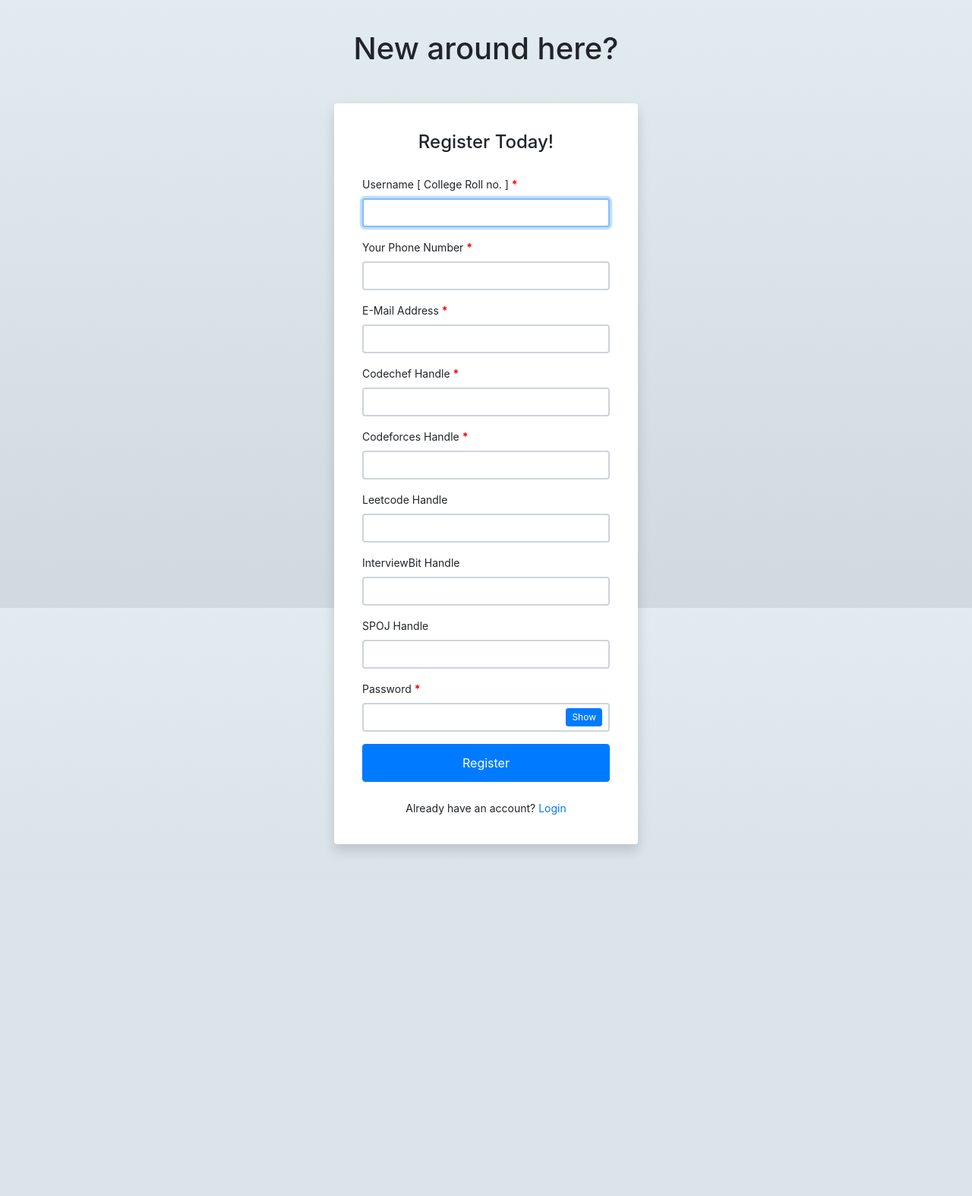
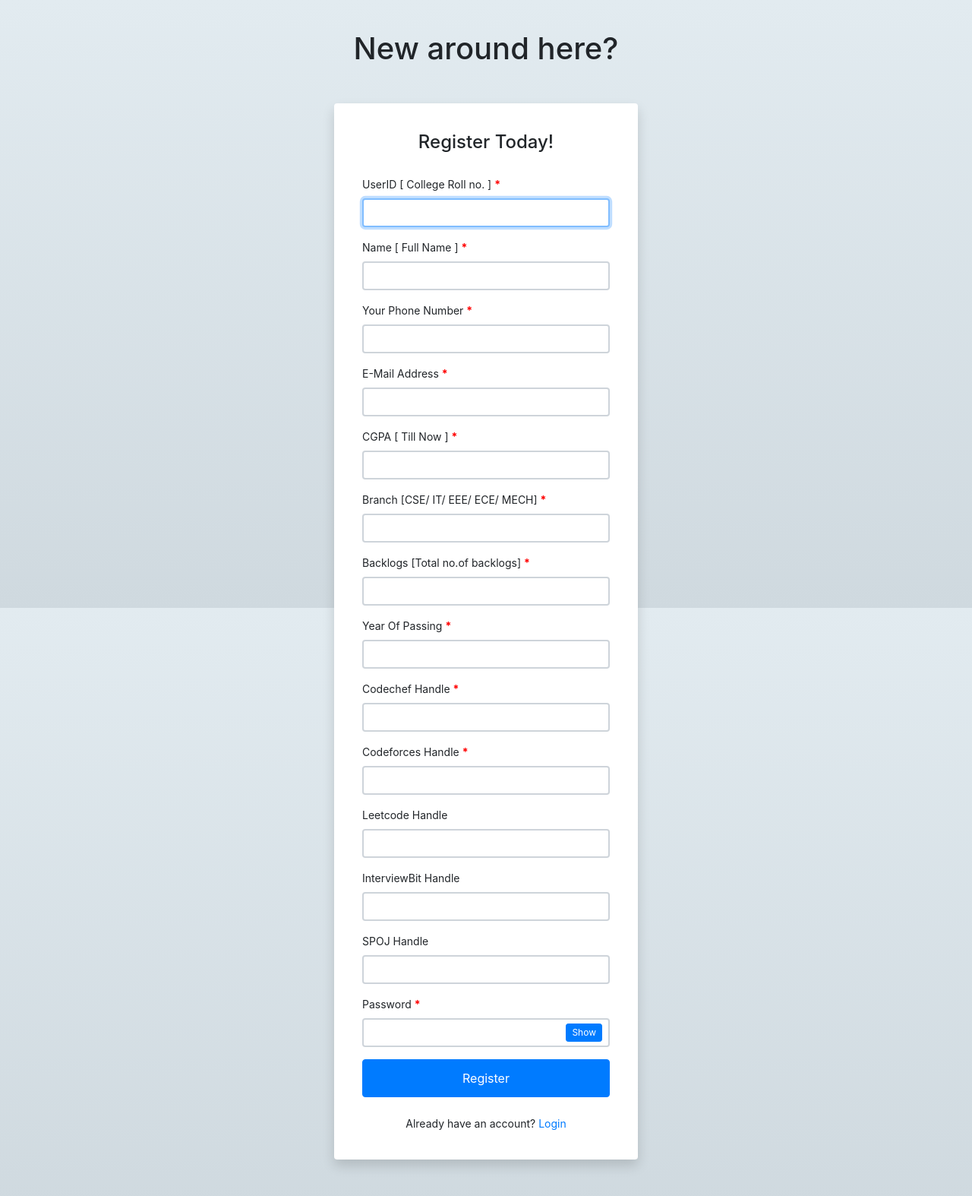
Before and after one commit to Vivekjvs/omnia, a Flask app: page /stu_register.html in a window 1280 px wide. Shown: the whole page at 76% size. Before the commit the page ends 1122 px from the top, so only its background shows below. Run offline with Flask 2, Linux system fonts and the light colour scheme; some libraries are stand-ins or nearby versions.

Commit message:
changed student registration as per the database requirements

```diff
--- a/app.py
+++ b/app.py
@@ -113,7 +113,7 @@ def ChangeUserPassByAdminValidate():
 def AdminComapnies():
     if session.get("faculty") is not None:
         mydb,mycursor = connectdatabase()
-        countOfTR = 'select count(*) from placements as b where b.company_name = a.name and b.package = a.package and b.level_of_clearence = "TR"'
+        countOfTR = 'select count(*) from placements as b where b.company_name = a.name and b.package = a.package and b.level_of_clearence in ("TR","HR")'
         countOfPlace = 'select count(*) from placements as b where b.company_name = a.name and b.package = a.package and b.level_of_clearence = "CLR"'
         statement = f'select a.company_id,a.name,a.package, ({countOfTR}) as interviewCount,({countOfPlace}) as Cleared ,CASE WHEN a.campus_hiring THEN "On-Campus" ELSE "Off-Campus" END as placement from company as a;'
         mycursor.execute(statement)
@@ -127,7 +127,7 @@ def AdminComapnies():
 def admintable():
     if session.get("faculty") is not None:
         mydb,mycursor = connectdatabase()
-        statement = f'select a.userId,b.phone,b.email,a.codechef,a.codeforces,a.interviewbit,a.spoj,a.leetcode,a.overallScore from leaderboardtable as a inner join userdetails as b on a.userId = b.userId where scoredDate="{currentDate}" order by a.overallScore desc '
+        statement = f'select a.userId,b.phone,b.email,a.codechef,a.codeforces,a.interviewbit,a.spoj,a.leetcode,a.overallScore from leaderboardtable as a inner join userdetails as b on a.userId = b.userId where scoredDate="{currentDate}" order by a.overallScore desc,a.userId'
         mycursor.execute(statement)
         data = mycursor.fetchall()
         data = tuple(data)
@@ -151,7 +151,7 @@ def adminFiltertable():
             #scored between start and end date
             currentStatement = f'select a.userid as userId,b.codechef-a.codechef as codechef,b.codeforces-a.codeforces as codeforces, b.interviewbit-a.interviewbit as interviewbit, b.spoj-a.spoj as spoj, b.leetcode-a.leetcode as leetcode, b.overallScore-a.overallScore as overallScore from ({startStatement}) as a,({endStatement}) as b where a.userId=b.userId'
 
-            finalStatement = f'select c.userId,d.phone,d.email,c.codechef,c.codeforces,c.interviewbit,c.spoj,c.leetcode,c.overallScore from ({currentStatement}) as c inner join userdetails as d on c.userId = d.userId order by c.overallScore desc '
+            finalStatement = f'select c.userId,d.phone,d.email,c.codechef,c.codeforces,c.interviewbit,c.spoj,c.leetcode,c.overallScore from ({currentStatement}) as c inner join userdetails as d on c.userId = d.userId order by c.overallScore desc, c.userId'
 
             headings = ("Roll No.","Phone","email","CodeChef","CodeForces","InterviewBit","Spoj","LeetCode","Total Score")
 
@@ -173,7 +173,7 @@ def CrtStatistics():
         lOCStatement = 'CASE WHEN a.level_of_clearence = "CLR" THEN "Placed" ELSE a.level_of_clearence END'
         HiringStatement = 'select CASE WHEN b.campus_hiring THEN "On-Campus" ELSE "Off-Campus" END from company as b where b.name = a.company_name limit 1'
 
-        statement = f'select a.user_id,u.branch,u.email,a.company_name,a.package,({lOCStatement}),({countOfClearedStatement}),({countOfUnClearedStatement}),u.PassedOut,({HiringStatement}) as Hiring from placements as a inner join userdetails as u on a.user_id = u.userId;'
+        statement = f'select a.user_id,u.branch,u.email,a.company_name,a.package,({lOCStatement}),({countOfClearedStatement}),({countOfUnClearedStatement}),u.PassedOut,({HiringStatement}) as Hiring from placements as a inner join userdetails as u on a.user_id = u.userId order by a.user_id ASC;'
 
         print(statement)
         mycursor.execute(statement)
@@ -222,7 +222,7 @@ def applyFilters():
 
         innerStatement = f'select a.user_id as user,u.branch as branch,u.email,a.company_name as company,a.package as package,({lOCStatement}) as loc,({countOfClearedStatement}) as placedCount,({countOfUnClearedStatement}) as unplacedCount,u.PassedOut,({HiringStatement}) as Hiring from placements as a inner join userdetails as u on a.user_id = u.userId'
 
-        outerStatement = f' select * from ({innerStatement}) as innerTab {condition};'
+        outerStatement = f' select * from ({innerStatement}) as innerTab {condition}  order by user ASC;'
         print(outerStatement)
         mycursor.execute(outerStatement)
 
@@ -286,7 +286,7 @@ def getDataBasedOnCompanyId(companyId):
     branches = criteria[5]
 
     maxSal = f'select max(package) from placements as p where p.user_id = u.userId and p.level_of_clearence="CLR" group by p.user_id'
-    selectStatement = f'select u.userId,u.name,u.email,u.branch,u.passedOut from userdetails as u where u.gpa >= {gpa} and u.backlogs <= {backlogs} and LOCATE(u.branch,"{branches}") <> 0 and ({maxSal}) < {package} order by u.branch;'
+    selectStatement = f'select u.userId,u.name,u.email,u.branch,u.passedOut from userdetails as u where u.gpa >= {gpa} and u.backlogs <= {backlogs} and LOCATE(u.branch,"{branches}") <> 0 and ({maxSal}) < {package} order by u.branch,u.userId ASC;'
     mycursor.execute(selectStatement)
 
     data = tuple(mycursor.fetchall())
@@ -352,7 +352,7 @@ def studentSignUp():
 @app.route('/stu_register.html/validate', methods =["GET", "POST"])
 def studentRegistration():
     if request.method == "POST":
-        adminId = request.form.get("user_name")# getting input with name = user_name in HTML form
+        userId = request.form.get("user_id")# getting input with name = user_name in HTML form
         password = request.form.get("password")# getting input with name = password in HTML form
         codechef = request.form.get("Codechef")
         codeforces = request.form.get("Codeforces")
@@ -361,8 +361,14 @@ def studentRegistration():
         leetcode = request.form.get("Leetcode")
         email = request.form.get("email")
         phone = request.form.get("Phone")
+        branch = request.form.get("branch")
+        name = request.form.get("user_name")
+        cgpa = request.form.get("cgpa")
+        backlogs = request.form.get("backlogs")
+        yop = request.form.get("yop")
 
-        status = addStudent(adminId,password,codechef,codeforces,InterviewBit,spoj,leetcode,email,phone)
+        cgpa = float(cgpa)
+        status = addStudent(userId,name,branch,cgpa,backlogs,yop,password,codechef,codeforces,InterviewBit,spoj,leetcode,email,phone)
         if(status == "Successfull!!!"):
             return render_template('stu_login.html')
         return status
@@ -439,7 +445,7 @@ def myPerformance(userId):
     mycursor.execute('SELECT a.newRating FROM usercontestdetails as a inner join contestdetails as b on a.contestId=b.contestId where a.userid LIKE %s and a.platform="codeforces"',[uid])
     val = mycursor.fetchall()
 
-    mycursor.execute('SELECT * FROM userdetails where userid LIKE %s',[uid])
+    mycursor.execute('SELECT codechefHandle, codeforcesHandle, interviewbitHandle, spojHandle, leetCodeHandle FROM userdetails where userid LIKE %s',[uid])
     handles = mycursor.fetchall()[0]
     #-------------
     labels = ["Accepted","WrongAnswer","TimeLimitExceed","CompilationError","RunTimeError"]
--- a/requirements.txt
+++ b/requirements.txt
@@ -22,3 +22,4 @@ Werkzeug==2.0.2
 wheel==0.37.0
 bcrypt==3.2.0
 flask-mail==0.9.1
+openpyxl==3.0.9
--- a/templates/stu_register.html
+++ b/templates/stu_register.html
@@ -21,10 +21,18 @@
 							<h4 class="card-title" style="text-align: center;">Register Today!</h4>
 							<form action="/stu_register.html/validate" method="POST" class="my-login-validation" >
 								<div class="form-group">
-									<label for="user_name">Username [ College Roll no. ] <b style="color: red;">*</b></label>
+									<label for="user_id">UserID [ College Roll no. ] <b style="color: red;">*</b></label>
+									<input id="user_id" type="text" class="form-control" name="user_id" required autofocus>
+									<div class="invalid-feedback">
+										Please enter your college Roll Number
+									</div>
+								</div>
+
+								<div class="form-group">
+									<label for="user_name">Name [ Full Name ] <b style="color: red;">*</b></label>
 									<input id="user_name" type="text" class="form-control" name="user_name" required autofocus>
 									<div class="invalid-feedback">
-										Please enter your college Roll Number
+										Please enter your Full Name
 									</div>
 								</div>
 
@@ -41,6 +49,38 @@
 									<input id="email" type="email" class="form-control" name="email" required>
 									<div class="invalid-feedback">
 										Your email is invalid
+									</div>
+								</div>
+
+								<div class="form-group">
+									<label for="cgpa">CGPA [ Till Now ] <b style="color: red;">*</b></label>
+									<input id="cgpa" type="text" class="form-control" name="cgpa" required autofocus>
+									<div class="invalid-feedback">
+										Please enter your CGPA
+									</div>
+								</div>
+
+								<div class="form-group">
+									<label for="branch">Branch [CSE/ IT/ EEE/ ECE/ MECH] <b style="color: red;">*</b></label>
+									<input id="branch" type="text" class="form-control" name="branch" required autofocus>
+									<div class="invalid-feedback">
+										Please enter your Branch
+									</div>
+								</div>
+
+								<div class="form-group">
+									<label for="backlogs">Backlogs [Total no.of backlogs] <b style="color: red;">*</b></label>
+									<input id="backlogs" type="number" class="form-control" name="backlogs" required autofocus>
+									<div class="invalid-feedback">
+										Please enter your Backlogs
+									</div>
+								</div>
+
+								<div class="form-group">
+									<label for="yop">Year Of Passing <b style="color: red;">*</b></label>
+									<input id="yop" type="number" class="form-control" name="yop" required autofocus>
+									<div class="invalid-feedback">
+										Please enter your Year Of Passing
 									</div>
 								</div>
 
```
Also changed, not shown: MainDatabase.py (+4 -4 lines), 1 other file.
